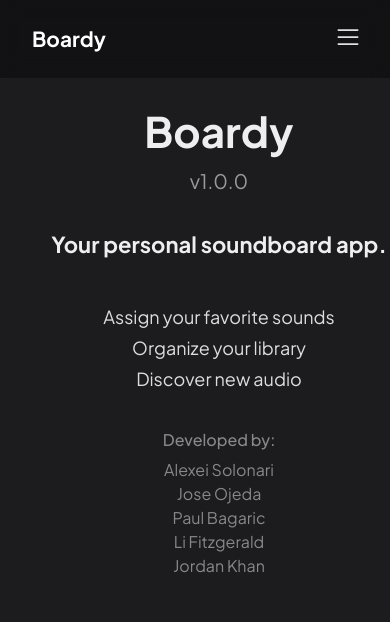
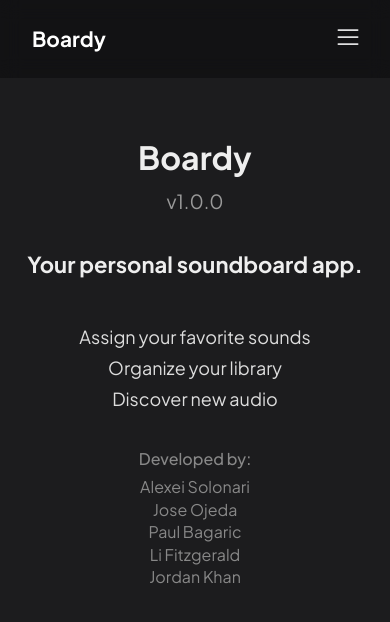
Before and after one commit to lolrepeatlol/lproject_cop4331, a React (Vite) app in the folder frontend/: page /about in a window 390 px wide. Shown: the top 622 px of the page. Built offline with nearby package versions, Linux system fonts and the light colour scheme.

Commit message:
make about page responsive

```diff
--- a/frontend/src/components/About.module.css
+++ b/frontend/src/components/About.module.css
@@ -1,3 +1,4 @@
+/* --- Layout & palette (unchanged) --- */
 .aboutContainer {
     display: flex;
     flex-direction: column;
@@ -5,73 +6,38 @@
     background: #1C1C1E;
     color: #eee;
     align-items: center;
-}
 
-.navBar {
-    width: 100%;
-    background: #232325;
-    color: #fff;
-    font-weight: 500;
-    font-size: 22px;
-    text-align: center;
-    padding: 18px 0 10px 0;
-    letter-spacing: 0.5px;
-    box-shadow: 0 2px 6px #0002;
+    /* NEW –- guard the content from screen edges / folds */
+    padding-inline: max(4vw, env(safe-area-inset-left, 0px));
+    box-sizing: border-box;
 }
 
 .aboutMain {
-        display: flex;
-        flex-direction: column;
-        align-items: center;
-        padding: 40px 24px;
-        width: 100%;
-        max-width: 420px;
-        margin: 0 auto;
-        padding-top: clamp(80px, 15vw, 150px);
-    }
+    display: flex;
+    flex-direction: column;
+    align-items: center;
 
-.appTitle {
-    font-size: 42px;
-    font-weight: bold;
-    margin-bottom: 12px;
-    text-align: center;
+    /* keep the nice centred column on desktop, but let it breathe on mobile */
+    width: 100%;
+    max-width: 420px;
+
+    /* top spacing grows with viewport height but caps out */
+    padding-top: clamp(64px, 14vh, 150px);
+    padding-bottom: 40px;
 }
 
-.version {
-    color: #999;
-    font-size: 20px;
-    margin-bottom: 32px;
-    text-align: center;
+/* --- Typography --- */
+.appTitle   { font-size: clamp(32px, 8vw, 42px); font-weight: 700; margin-bottom: 12px; text-align: center; }
+.version    { font-size: clamp(16px, 5vw, 20px); color: #999; margin-bottom: 32px; text-align: center; }
+.appDescription { font-size: clamp(18px, 6vw, 22px); font-weight: 700; text-align: center; margin-bottom: 20px; }
+.features   { list-style: none; padding: 0; font-size: clamp(16px, 5vw, 18px); text-align: center; margin-bottom: 32px; color: #ddd; }
+.features li{ margin: 4px 0; }
+
+.credits    { font-size: clamp(14px, 4.5vw, 16px); color: #888; text-align: center; line-height: 1.4; }
+.credits span{ display: block; margin-bottom: 6px; font-weight: 500; }
+
+/* --- Safety nets for very small/folded screens --- */
+.aboutContainer * {
+    /* prevent long names / words from spilling horizontally */
+    overflow-wrap: anywhere;
 }
-
-.appDescription {
-    font-size: 22px;
-    font-weight: bold;
-    text-align: center;
-    margin-bottom: 20px;
-}
-
-.features {
-    list-style: none;
-    padding: 0;
-    font-size: 18px;
-    text-align: center;
-    margin-bottom: 32px;
-    color: #ddd;
-}
-
-.features li {
-    margin: 4px 0;
-}
-
-.credits {
-    font-size: 16px;
-    color: #888;
-    text-align: center;
-}
-
-.credits span {
-    display: block;
-    margin-bottom: 6px;
-    font-weight: 500;
-}
```
